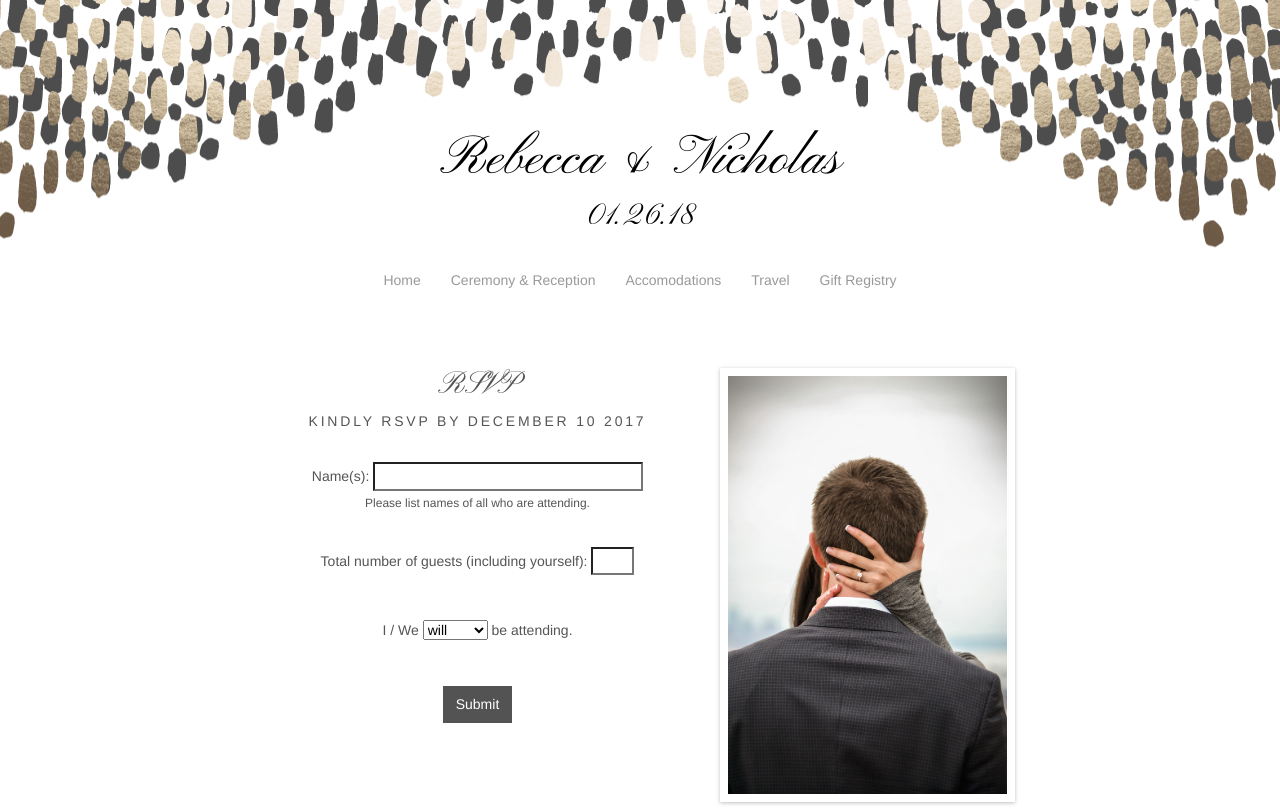
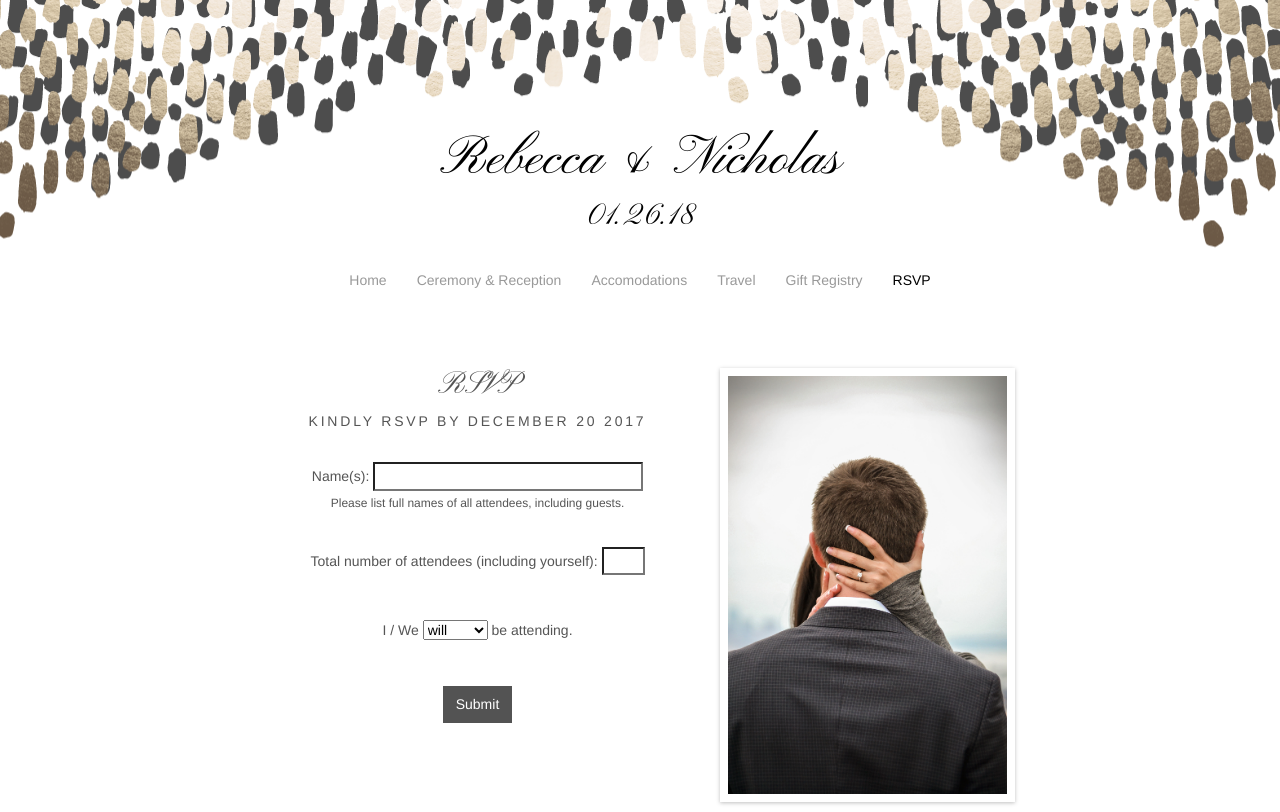
Before and after one commit to fmarvez/linaresburrowswedding, a PHP site: page /rsvp.php in a window 1280 px wide. Run offline with PHP 8.4, Linux system fonts and the light colour scheme; some libraries are stand-ins or nearby versions.

Commit message:
final updates

```diff
--- a/accomodations.php
+++ b/accomodations.php
@@ -19,6 +19,7 @@ require_once("includes/header.php");
                             <p class="bio">Call (201) 231-3100 or <a style="text-decoration:underline;" target="blank" href="http://www.marriott.com/meeting-event-hotels/group-corporate-travel/groupCorp.mi?resLinkData=Linares%20%26%20Burrows%20Wedding%5Eewrbr%60lnblnba%60149%60USD%60false%604%601/26/18%601/27/18%6012/26/17&app=resvlink&stop_mobi=yes">book online</a>.</p>
                             <p>&nbsp;</p>
                             <p class="bio">Transportation will be provided to and from<br/>Nanina's In The Park and the hotel.</p>
+                            <p class="bio">Shuttle will leave hotel at 5:15pm.</p>
                         </div>
                         <div class="photo">
                             <img src="media/dip.jpg">
--- a/ceremony.php
+++ b/ceremony.php
@@ -27,7 +27,7 @@ require_once("includes/header.php");
                             <p>&nbsp;</p>
                             <h3>Cocktail Hour / Reception</h3>
                             <h5>Nanina's In The Park</h5>
-                            <p class="bio">Our celebration continues at Seven o'clock with cocktail hour.<br/>Followed by dinner and dancing in the main ballroom.</p>
+                            <p class="bio">Our celebration continues with cocktail hour<br/>followed by dinner and dancing in the main ballroom.</p>
                             <p>&nbsp;</p>
                             <h3>Attire</h3>
                             <p class="bio">Black Tie Optional</p>
--- a/includes/header.php
+++ b/includes/header.php
@@ -60,11 +60,9 @@
                         <a href="/gift-registry.php">Gift Registry</a>
                     </li>
 
-                    <!--
                     <li class="<?php echo checkActive("rsvp"); ?>">
                         <a href="/rsvp.php">RSVP</a>
                     </li>
-                    -->
                 </ul>
             </div>
         </div>
--- a/rsvp.php
+++ b/rsvp.php
@@ -13,25 +13,29 @@ require_once("includes/header.php");
                         <div class="text-wrap">
 
                             <h3>RSVP</h3>
-                            <h5>Kindly RSVP by December 10 2017</h5>
+                            <h5>Kindly RSVP by December 20 2017</h5>
                             <br>
 
                         	<form method="post" action="form.php" class="bio">
                         		Name(s): <input type="text" name="name" size="30">
                         		<br>
-                        		<span style="font-size: 12px !important;" > Please list names of all who are attending.</span>
+                        		<span style="font-size: 12px !important;" > Please list full names of all attendees, including guests.</span>
                         		<p>&nbsp;<p>
-                        		Total number of guests (including yourself): <input type="text" name="numberguests" size="2" maxlength="1">
+                        		Total number of attendees (including yourself): <input type="text" name="numberguests" size="2" maxlength="1">
                         		<p>&nbsp;<p>
                         		I / We
-                        		<select name="cars">
-									<option value="volvo">will</option>
-									<option value="saab">will not</option>
+                        		<select name="attend">
+									<option name="yes">will</option>
+									<option name="no">will not</option>
                         		</select>
                         		be attending.
                         		<p>&nbsp;<p>
                         		<input type="submit" value="Submit" class="btn m-btn-base">
                         	</form>
+
+                        	<!--
+                        	<iframe src="https://docs.google.com/forms/d/e/1FAIpQLSdxZN85fLpD55bolcGyWgjtwtbmhyKKRmU4tJnZQJ-jMThn4w/viewform?embedded=true" width="300" height="350" frameborder="0" marginheight="0" marginwidth="0">Loading...</iframe>
+                        	-->
 
                         </div>
 
```
